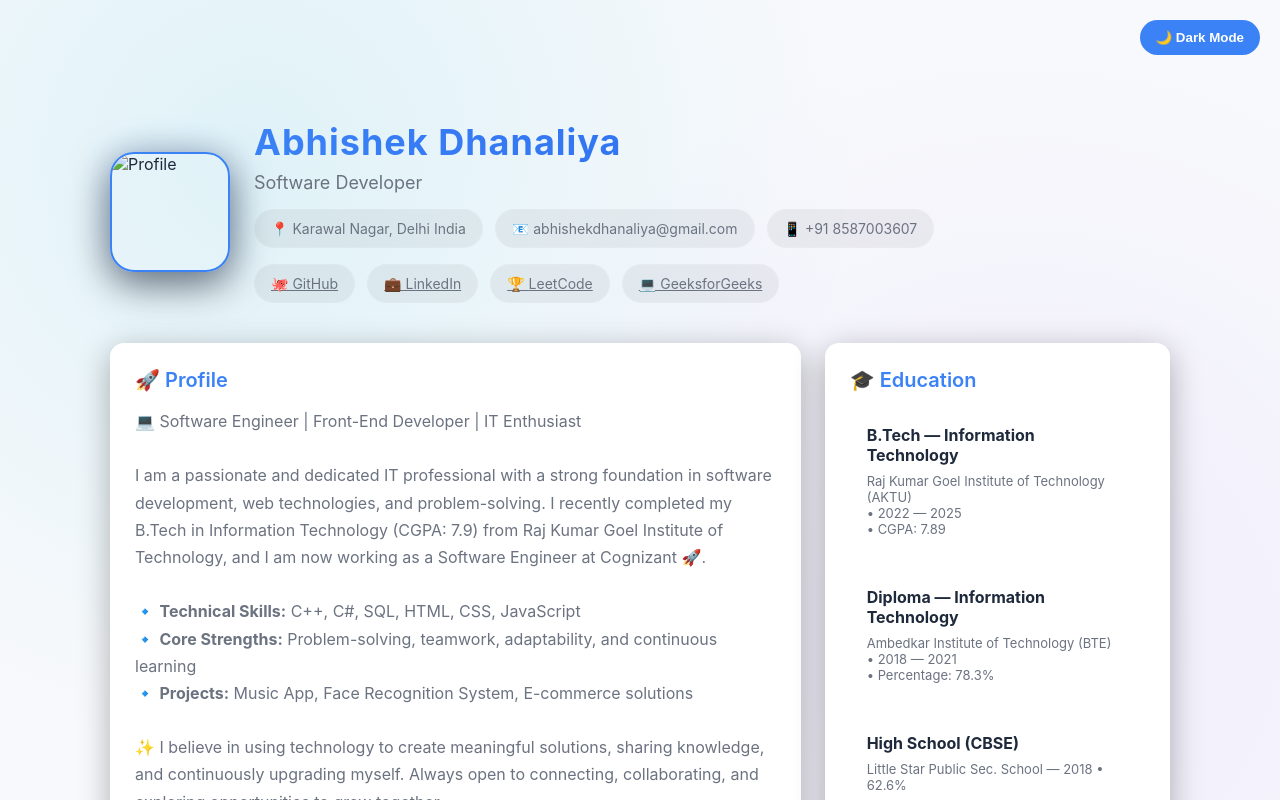
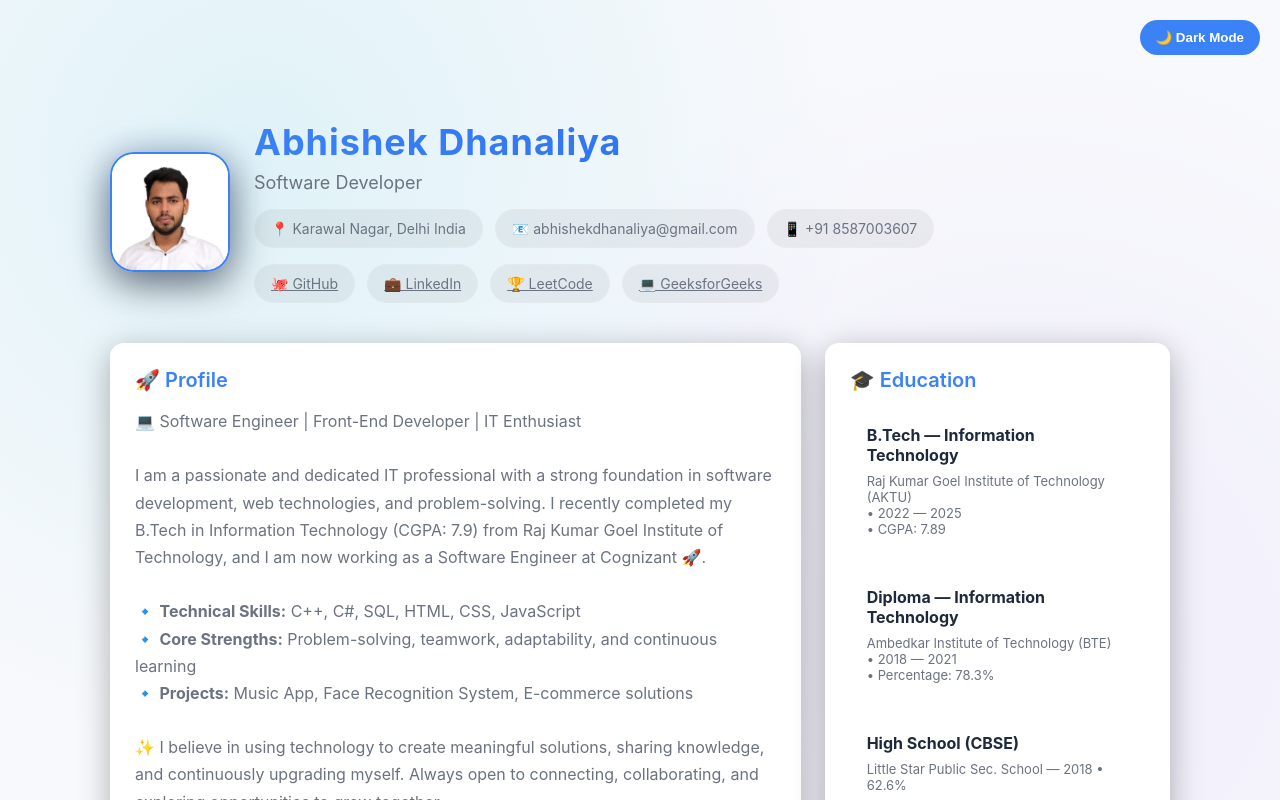
Before and after one commit to Abhishek-Dhanaliya/Abhishek-Resume, a plain HTML site: page index.html in a window 1280 px wide. Drawn offline with Linux system fonts and the light colour scheme; files that its build step writes are made by us from their sources.

Commit message:
Update index.html

```diff
--- a/index.html
+++ b/index.html
@@ -624,7 +624,8 @@
     <div class="wrap">
         <header>
             <div class="photo">
-                <img src="/photo.jpeg" alt="Profile" />
+                <img src="/photo.jpg" />
+
             </div>
             <div class="head-meta">
                 <div class="name">Abhishek Dhanaliya</div>
```
